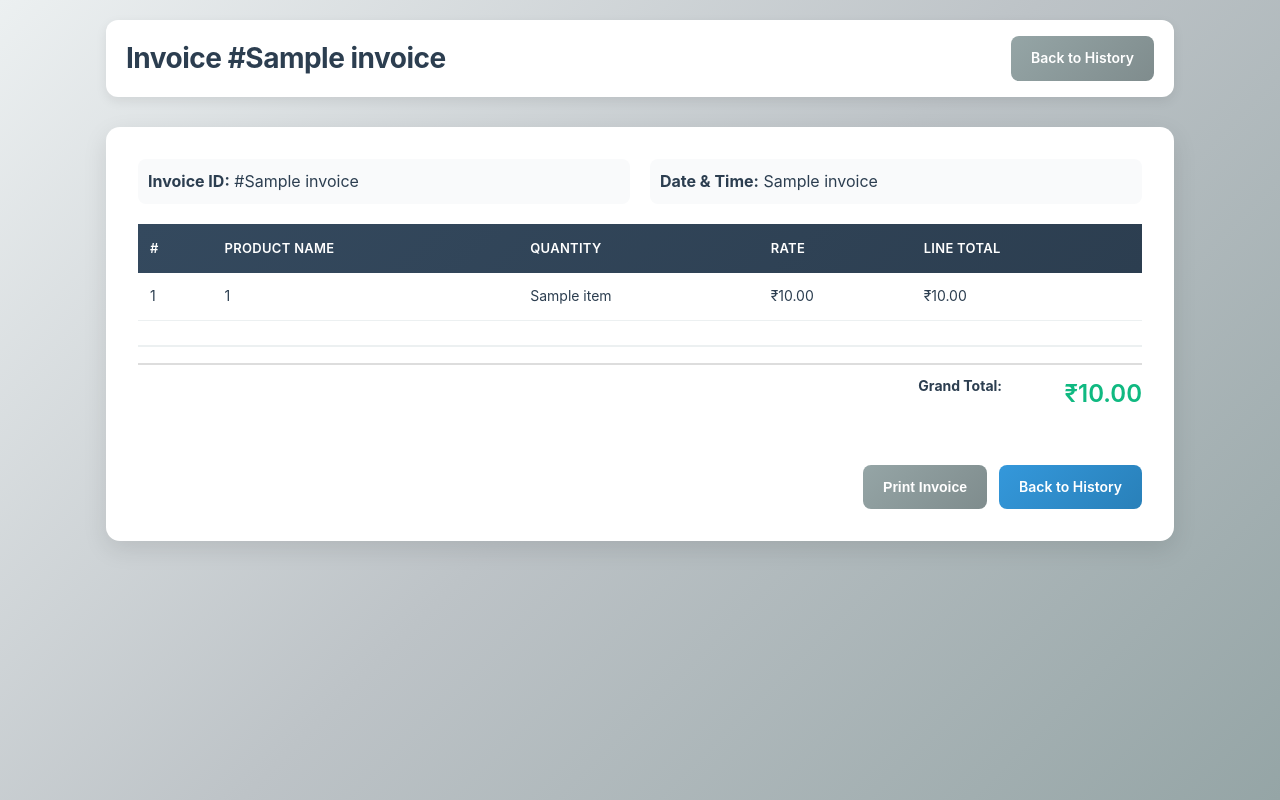
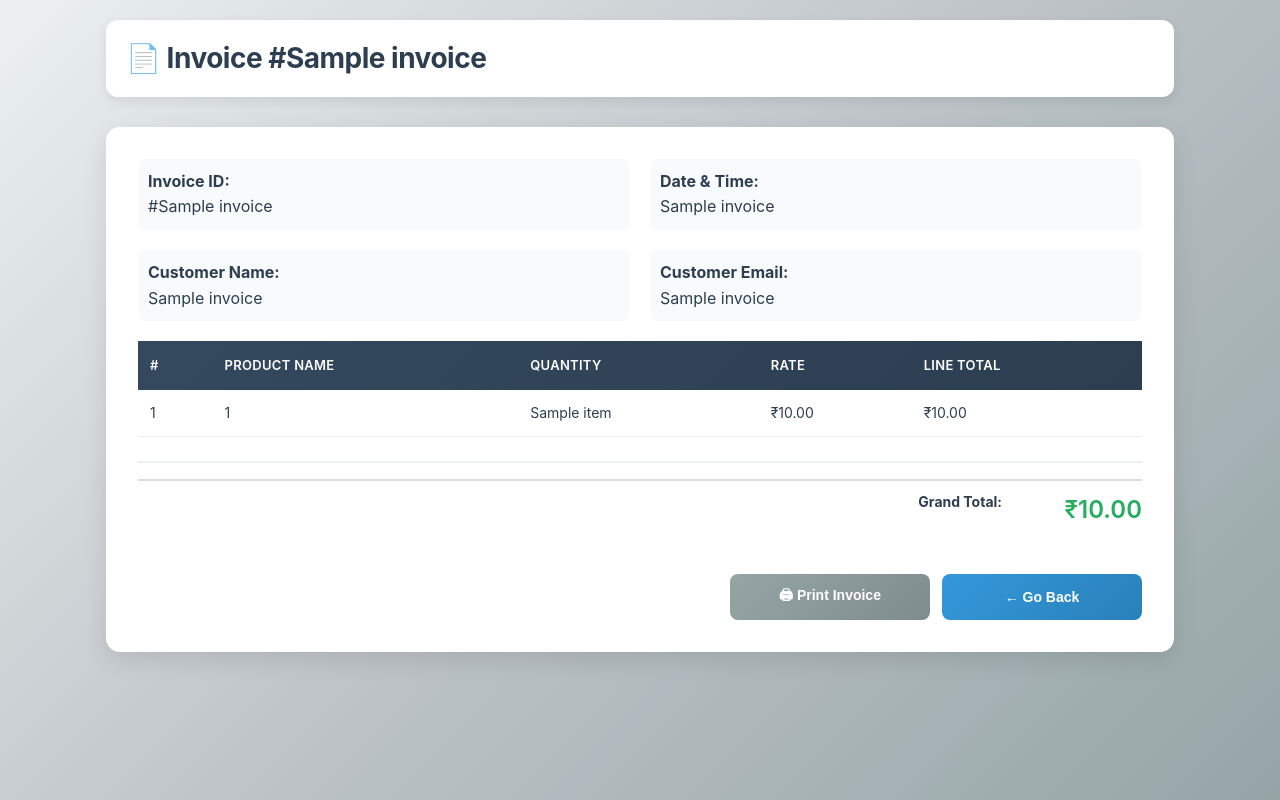
Before and after one commit to utsavmonpara/billing-app, a Flask app: template templates/invoice_detail.html in a window 1280 px wide. Run offline with Flask 3, Linux system fonts and the light colour scheme; the template is opened without the code that fills it: most values are stand-ins (such as "Sample title", 1, 10 or a date in 2020).

Commit message:
Remove history navigation from invoice detail page and improve layout
Updated invoice detail template to enhance layout and styling.

```diff
--- a/templates/invoice_detail.html
+++ b/templates/invoice_detail.html
@@ -9,26 +9,36 @@
         .invoice-header { text-align: center; margin-bottom: 20px; }
         .invoice-info { display: grid; grid-template-columns: 1fr 1fr; gap: 20px; margin-bottom: 20px; }
         .info-box { padding: 10px; background: #f9fafb; border-radius: 8px; }
-        .back-btn { margin-bottom: 20px; }
     </style>
 </head>
 <body>
     <div class="container">
         <header class="top-bar">
-        <h1>Invoice #{{ invoice[0] }}</h1>
-        <a href="{{ url_for('history') }}" class="btn secondary">Back to History</a>
+            <h1>📄 Invoice #{{ invoice[0] }}</h1>
         </header>
 
         <section class="card">
+            <!-- Customer and Invoice Information -->
             <div class="invoice-info">
                 <div class="info-box">
-                <strong>Invoice ID:</strong> #{{ invoice[0] }}
+                    <strong>Invoice ID:</strong><br>
+                    #{{ invoice[0] }}
                 </div>
                 <div class="info-box">
-                <strong>Date & Time:</strong> {{ invoice[1] }}
+                    <strong>Date & Time:</strong><br>
+                    {{ invoice[3] }}
+                </div>
+                <div class="info-box">
+                    <strong>Customer Name:</strong><br>
+                    {{ invoice[1] }}
+                </div>
+                <div class="info-box">
+                    <strong>Customer Email:</strong><br>
+                    {{ invoice[2] if invoice[2] else 'N/A' }}
                 </div>
             </div>
 
+            <!-- Invoice Items Table -->
             <table class="items-table">
                 <thead>
                     <tr>
@@ -52,16 +62,18 @@
                 </tbody>
             </table>
 
+            <!-- Grand Total -->
             <div class="total-section" style="margin-top: 20px;">
                 <div class="total-row" style="border-top: 2px solid #ddd; padding-top: 10px;">
                     <strong>Grand Total:</strong>
-                <span class="total-amount" style="font-size: 24px; color: #10b981;">₹{{ "%.2f"|format(invoice[2]) }}</span>
+                    <span class="total-amount" style="font-size: 24px; color: #27ae60;">₹{{ "%.2f"|format(invoice[4]) }}</span>
                 </div>
             </div>
 
-        <div class="actions-row">
-            <button onclick="window.print()" class="btn secondary">Print Invoice</button>
-            <a href="{{ url_for('history') }}" class="btn primary">Back to History</a>
+            <!-- Action Buttons -->
+            <div class="actions-row" style="margin-top: 20px;">
+                <button onclick="window.print()" class="btn secondary btn-action">🖨 Print Invoice</button>
+                <button onclick="window.history.back()" class="btn primary btn-action">← Go Back</button>
             </div>
         </section>
     </div>
```
Lines whose indentation alone changed are shown as unchanged.
